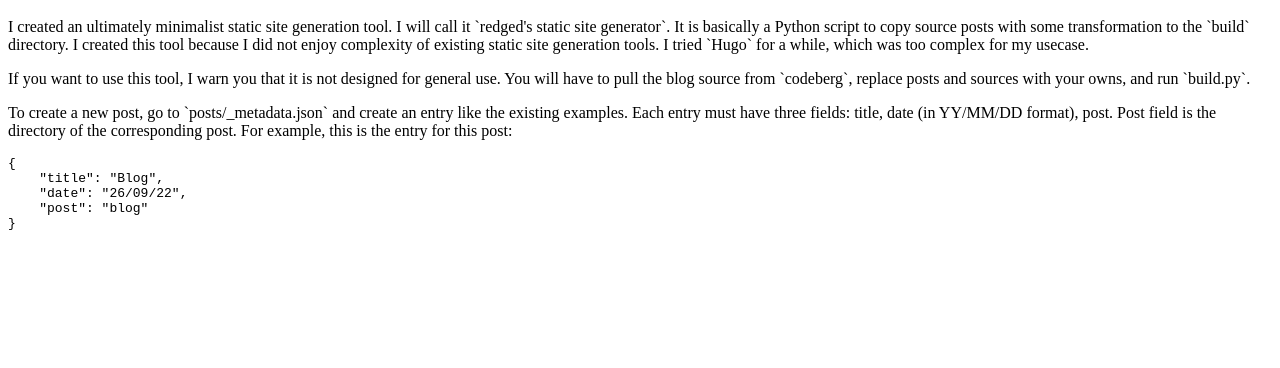
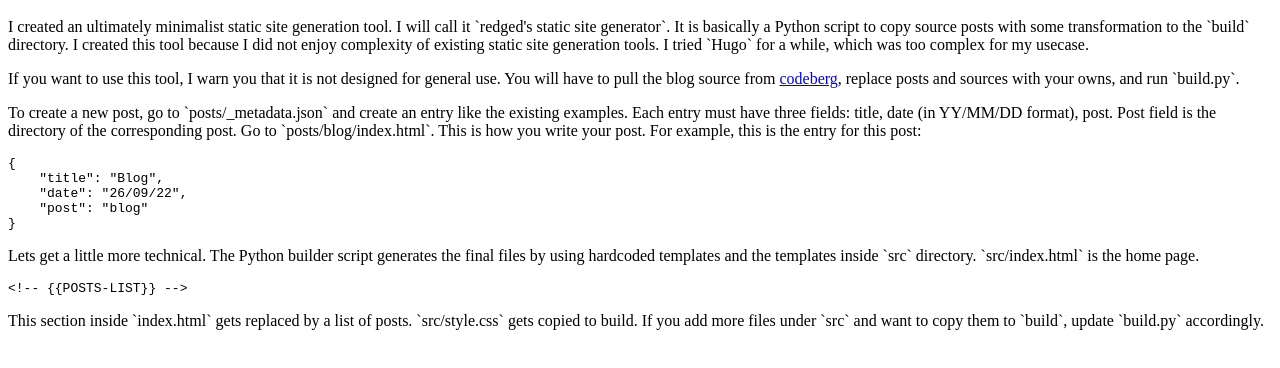
Before and after one commit to degD/rssg, a plain HTML site: page posts/blog/index.html in a window 1280 px wide. Shown: the part 48-416 px from the top of the page. Drawn offline with Linux system fonts and the light colour scheme.

Commit message:
update blog post

```diff
--- a/posts/blog/index.html
+++ b/posts/blog/index.html
@@ -13,16 +13,18 @@ complex for my usecase.
 <p>
 If you want to use this tool, I warn you that it is not designed
 for general use. You will have to pull the blog source from
-`codeberg`, replace posts and sources with your owns, and run
-`build.py`.
+<a href="https://codeberg.org/redged/blog">codeberg</a>, replace
+posts and sources with your owns, and run `build.py`.
 </p>
 
 <p>
 To create a new post, go to `posts/_metadata.json` and create
 an entry like the existing examples. Each entry must have three
 fields: title, date (in YY/MM/DD format), post. Post field is
-the directory of the corresponding post. For example, this is the
-entry for this post:
+the directory of the corresponding post. Go to `posts/blog/index.html`.
+This is how you write your post. For example, this is the entry for
+this post:
+</p>
 <pre>
 {
     "title": "Blog",
@@ -30,4 +32,19 @@ entry for this post:
     "post": "blog"
 }
 </pre>
+
+<p>
+Lets get a little more technical. The Python builder script generates
+the final files by using hardcoded templates and the templates inside
+`src` directory. `src/index.html` is the home page.
 </p>
+
+<pre>
+&lt;!-- {{POSTS-LIST}} --&gt;
+</pre>
+
+<p>
+This section inside `index.html` gets replaced by a list of posts.
+`src/style.css` gets copied to build. If you add more files under `src`
+and want to copy them to `build`, update `build.py` accordingly.
+</p>
```
